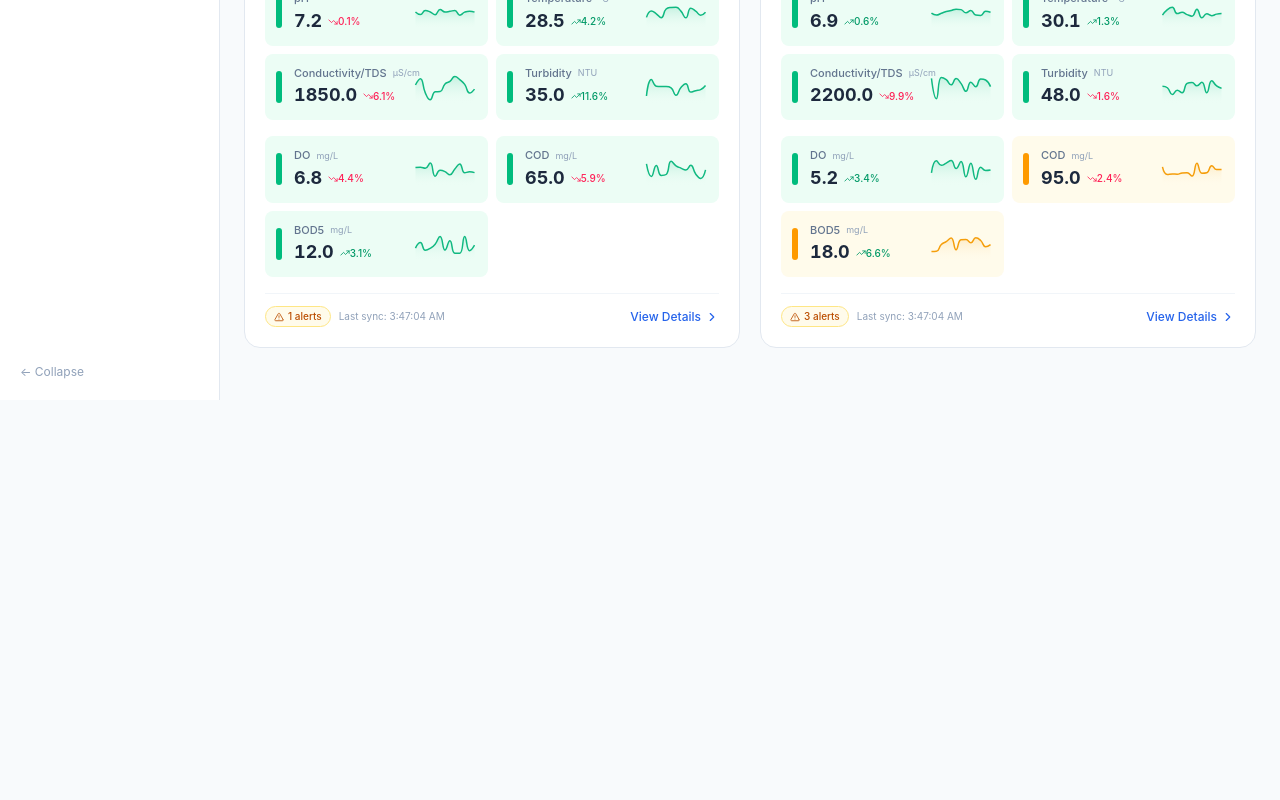
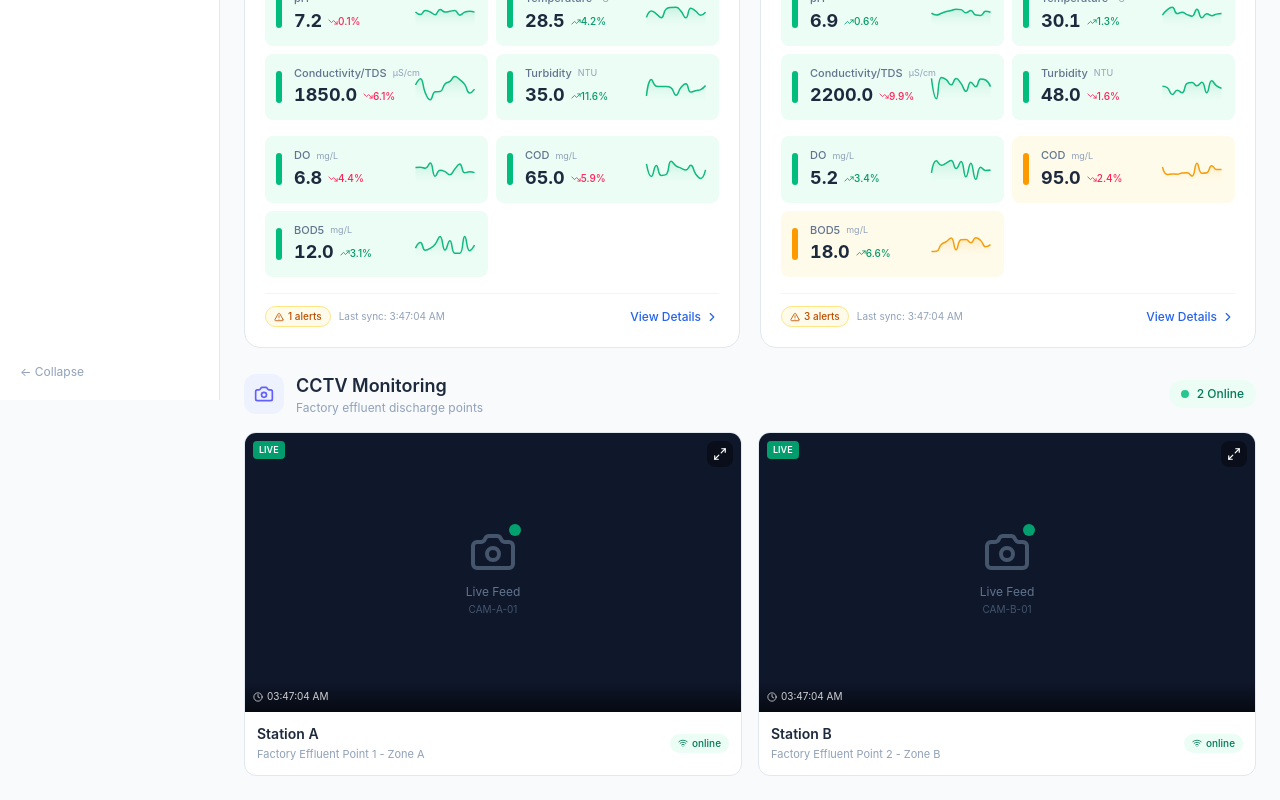
Before and after one commit to akradechLao/wq-dashboard, a React (Vite) app: page / in a window 1280 px wide. Shown: the part 400-1200 px from the top of the page. Before the commit the page ends 800 px from the top, so only its background shows below. Built offline with nearby package versions, Linux system fonts and the light colour scheme.

Commit message:
feat: add CCTV Camera Monitoring section (demo mode) with CameraCard, fullscreen popup, and online status indicator

```diff
--- a/src/App.tsx
+++ b/src/App.tsx
@@ -7,7 +7,7 @@ import { StationDetailPage } from './components/dashboard/StationDetailPage';
 import { AnalyticsPage } from './components/dashboard/AnalyticsPage';
 import { AlertsPage } from './components/dashboard/AlertsPage';
 import { SettingsPage } from './components/dashboard/SettingsPage';
-import { stations as initialStations } from './data/mockData';
+import { stations as initialStations, cameras } from './data/mockData';
 import type { Station } from './types';
 
 import { LayoutDashboard, BarChart3, Bell, Settings, Lock } from 'lucide-react';
@@ -137,7 +137,7 @@ function App() {
         <Header lastSync={new Date()} unreadCount={totalUnread} stationName={currentStation?.name} />
         <main className="min-h-[calc(100vh-4rem)]">
           {activeTab === 'dashboard' && view.page === 'summary' && (
-            <StationSummaryPage stations={stationsData} onSelectStation={handleSelectStation} />
+            <StationSummaryPage stations={stationsData} onSelectStation={handleSelectStation} cameras={cameras} />
           )}
           {activeTab === 'dashboard' && view.page === 'detail' && currentStation && (
             <StationDetailPage station={currentStation} onBack={handleBack} />
--- /dev/null
+++ b/src/components/dashboard/CameraCard.tsx
@@ -0,0 +1,147 @@
+import { Camera as CameraIcon, Maximize2, Wifi, WifiOff, Clock } from 'lucide-react';
+import { useState } from 'react';
+import type { Camera } from '../../types';
+
+interface CameraCardProps {
+  camera: Camera;
+  index: number;
+}
+
+export function CameraCard({ camera, index }: CameraCardProps) {
+  const [isFullscreen, setIsFullscreen] = useState(false);
+  const isOnline = camera.status === 'online';
+
+  const formatTime = (date: Date) => {
+    return date.toLocaleTimeString('en-US', { hour: '2-digit', minute: '2-digit', second: '2-digit' });
+  };
+
+  return (
+    <>
+      <div
+        className="bg-white rounded-xl border border-slate-200 overflow-hidden hover:shadow-md transition-all duration-200 fade-in"
+        style={{ animationDelay: `${index * 100}ms` }}
+      >
+        <div className="relative bg-slate-900 aspect-video">
+          <div className="absolute inset-0 flex flex-col items-center justify-center">
+            {isOnline ? (
+              <>
+                <div className="relative">
+                  <CameraIcon className="w-12 h-12 text-slate-600" />
+                  <div className="absolute -top-1 -right-1 w-3 h-3 bg-emerald-500 rounded-full animate-pulse" />
+                </div>
+                <span className="text-xs text-slate-500 mt-2">Live Feed</span>
+                <span className="text-[10px] text-slate-600 mt-0.5">{camera.name}</span>
+              </>
+            ) : (
+              <>
+                <WifiOff className="w-10 h-10 text-slate-600" />
+                <span className="text-xs text-slate-500 mt-2">Offline</span>
+              </>
+            )}
+          </div>
+
+          <div className="absolute top-2 left-2 flex items-center gap-1.5">
+            <div className={`px-1.5 py-0.5 rounded text-[9px] font-semibold ${
+              isOnline ? 'bg-emerald-500/80 text-white' : 'bg-slate-600/80 text-slate-300'
+            }`}>
+              {isOnline ? 'LIVE' : 'OFFLINE'}
+            </div>
+          </div>
+
+          <button
+            onClick={() => setIsFullscreen(true)}
+            className="absolute top-2 right-2 p-1.5 bg-black/40 hover:bg-black/60 rounded-lg transition-colors"
+          >
+            <Maximize2 className="w-3.5 h-3.5 text-white" />
+          </button>
+
+          <div className="absolute bottom-0 left-0 right-0 bg-gradient-to-t from-black/60 to-transparent p-2">
+            <div className="flex items-center gap-1 text-[10px] text-white/80">
+              <Clock className="w-2.5 h-2.5" />
+              {formatTime(camera.lastSync)}
+            </div>
+          </div>
+        </div>
+
+        <div className="p-3">
+          <div className="flex items-center justify-between">
+            <div>
+              <h4 className="text-sm font-semibold text-slate-800">{camera.stationName}</h4>
+              <p className="text-[11px] text-slate-400 mt-0.5">{camera.location}</p>
+            </div>
+            <div className={`flex items-center gap-1 px-2 py-0.5 rounded-full text-[10px] font-medium ${
+              isOnline ? 'bg-emerald-50 text-emerald-700' : 'bg-slate-100 text-slate-500'
+            }`}>
+              {isOnline ? <Wifi className="w-2.5 h-2.5" /> : <WifiOff className="w-2.5 h-2.5" />}
+              {camera.status}
+            </div>
+          </div>
+        </div>
+      </div>
+
+      {isFullscreen && (
+        <div
+          className="fixed inset-0 bg-black/80 z-50 flex items-center justify-center p-4"
+          onClick={() => setIsFullscreen(false)}
+        >
+          <div
+            className="bg-white rounded-2xl overflow-hidden max-w-4xl w-full fade-in"
+            onClick={e => e.stopPropagation()}
+          >
+            <div className="relative bg-slate-900 aspect-video">
+              <div className="absolute inset-0 flex flex-col items-center justify-center">
+                {isOnline ? (
+                  <>
+                    <CameraIcon className="w-20 h-20 text-slate-600" />
+                    <span className="text-sm text-slate-500 mt-3">Live Feed - {camera.name}</span>
+                    <span className="text-xs text-slate-600 mt-1">{camera.location}</span>
+                  </>
+                ) : (
+                  <>
+                    <WifiOff className="w-16 h-16 text-slate-600" />
+                    <span className="text-sm text-slate-500 mt-3">Camera Offline</span>
+                  </>
+                )}
+              </div>
+              <div className="absolute top-3 left-3 flex items-center gap-2">
+                <div className={`px-2 py-1 rounded text-xs font-semibold ${
+                  isOnline ? 'bg-emerald-500/80 text-white' : 'bg-slate-600/80 text-slate-300'
+                }`}>
+                  {isOnline ? 'LIVE' : 'OFFLINE'}
+                </div>
+              </div>
+              <div className="absolute top-3 right-3">
+                <button
+                  onClick={() => setIsFullscreen(false)}
+                  className="p-2 bg-black/40 hover:bg-black/60 rounded-lg transition-colors text-white text-sm"
+                >
+                  ✕
+                </button>
+              </div>
+              <div className="absolute bottom-0 left-0 right-0 bg-gradient-to-t from-black/60 to-transparent p-3">
+                <div className="flex items-center gap-2 text-xs text-white/80">
+                  <Clock className="w-3 h-3" />
+                  {formatTime(camera.lastSync)}
+                </div>
+              </div>
+            </div>
+            <div className="p-4">
+              <div className="flex items-center justify-between">
+                <div>
+                  <h3 className="text-base font-semibold text-slate-800">{camera.name} - {camera.stationName}</h3>
+                  <p className="text-sm text-slate-400 mt-0.5">{camera.location}</p>
+                </div>
+                <div className={`flex items-center gap-1.5 px-3 py-1 rounded-full text-xs font-medium ${
+                  isOnline ? 'bg-emerald-50 text-emerald-700' : 'bg-slate-100 text-slate-500'
+                }`}>
+                  {isOnline ? <Wifi className="w-3 h-3" /> : <WifiOff className="w-3 h-3" />}
+                  {camera.status}
+                </div>
+              </div>
+            </div>
+          </div>
+        </div>
+      )}
+    </>
+  );
+}
--- /dev/null
+++ b/src/components/dashboard/CameraSection.tsx
@@ -0,0 +1,37 @@
+import { Camera as CameraIcon } from 'lucide-react';
+import type { Camera } from '../../types';
+import { CameraCard } from './CameraCard';
+
+interface CameraSectionProps {
+  cameras: Camera[];
+}
+
+export function CameraSection({ cameras }: CameraSectionProps) {
+  const onlineCount = cameras.filter(c => c.status === 'online').length;
+
+  return (
+    <div className="space-y-4 fade-in">
+      <div className="flex items-center justify-between">
+        <div className="flex items-center gap-3">
+          <div className="w-10 h-10 rounded-xl bg-indigo-50 flex items-center justify-center">
+            <CameraIcon className="w-5 h-5 text-indigo-500" />
+          </div>
+          <div>
+            <h3 className="text-lg font-semibold text-slate-800">CCTV Monitoring</h3>
+            <p className="text-xs text-slate-400">Factory effluent discharge points</p>
+          </div>
+        </div>
+        <div className="flex items-center gap-2 px-3 py-1.5 bg-emerald-50 rounded-full">
+          <div className="w-2 h-2 bg-emerald-500 rounded-full animate-pulse" />
+          <span className="text-xs font-medium text-emerald-700">{onlineCount} Online</span>
+        </div>
+      </div>
+
+      <div className="grid grid-cols-1 md:grid-cols-2 gap-4">
+        {cameras.map((camera, idx) => (
+          <CameraCard key={camera.id} camera={camera} index={idx} />
+        ))}
+      </div>
+    </div>
+  );
+}
--- a/src/components/dashboard/StationSummaryPage.tsx
+++ b/src/components/dashboard/StationSummaryPage.tsx
@@ -1,10 +1,12 @@
 import ReactECharts from 'echarts-for-react';
 import { MapPin, Activity, AlertTriangle, Clock, TrendingUp, TrendingDown, Minus, ChevronRight, Wifi, WifiOff } from 'lucide-react';
-import type { Station, WaterParameter } from '../../types';
+import type { Station, WaterParameter, Camera } from '../../types';
+import { CameraSection } from './CameraSection';
 
 interface StationSummaryPageProps {
   stations: Station[];
   onSelectStation: (id: string) => void;
+  cameras?: Camera[];
 }
 
 function MiniSparkline({ data, color }: { data: number[]; color: string }) {
@@ -54,7 +56,7 @@ function ParamMiniCard({ param }: { param: WaterParameter }) {
   );
 }
 
-export function StationSummaryPage({ stations, onSelectStation }: StationSummaryPageProps) {
+export function StationSummaryPage({ stations, onSelectStation, cameras = [] }: StationSummaryPageProps) {
   const totalAlerts = stations.reduce((sum, s) => sum + s.alerts.filter(a => !a.acknowledged).length, 0);
   const totalParams = stations.reduce((sum, s) => sum + s.parameters.filter(p => p.status === 'normal').length, 0);
   const totalParamCount = stations.reduce((sum, s) => sum + s.parameters.length, 0);
@@ -199,6 +201,10 @@ export function StationSummaryPage({ stations, onSelectStation }: StationSummary
           );
         })}
       </div>
+
+      {cameras.length > 0 && (
+        <CameraSection cameras={cameras} />
+      )}
     </div>
   );
 }
--- a/src/data/mockData.ts
+++ b/src/data/mockData.ts
@@ -1,4 +1,4 @@
-import type { WaterParameter, LogEntry, Station } from '../types';
+import type { WaterParameter, LogEntry, Station, Camera } from '../types';
 
 function createParameters(baseValues: Record<string, number>): WaterParameter[] {
   const defs: Array<{
@@ -104,3 +104,24 @@ export function generateHeatmapData() {
     Array.from({ length: 24 }, (_, hour) => [hour, day, Math.round(Math.random() * 10 * 10) / 10])
   ).flat();
 }
+
+export const cameras: Camera[] = [
+  {
+    id: 'cam-001',
+    name: 'CAM-A-01',
+    stationId: 'stn-001',
+    stationName: 'Station A',
+    location: 'Factory Effluent Point 1 - Zone A',
+    status: 'online',
+    lastSync: new Date(),
+  },
+  {
+    id: 'cam-002',
+    name: 'CAM-B-01',
+    stationId: 'stn-002',
+    stationName: 'Station B',
+    location: 'Factory Effluent Point 2 - Zone B',
+    status: 'online',
+    lastSync: new Date(),
+  },
+];
--- a/src/types/index.ts
+++ b/src/types/index.ts
@@ -50,3 +50,13 @@ export interface LogEntry {
   status: ParameterStatus;
   stationId: string;
 }
+
+export interface Camera {
+  id: string;
+  name: string;
+  stationId: string;
+  stationName: string;
+  location: string;
+  status: 'online' | 'offline' | 'maintenance';
+  lastSync: Date;
+}
```
